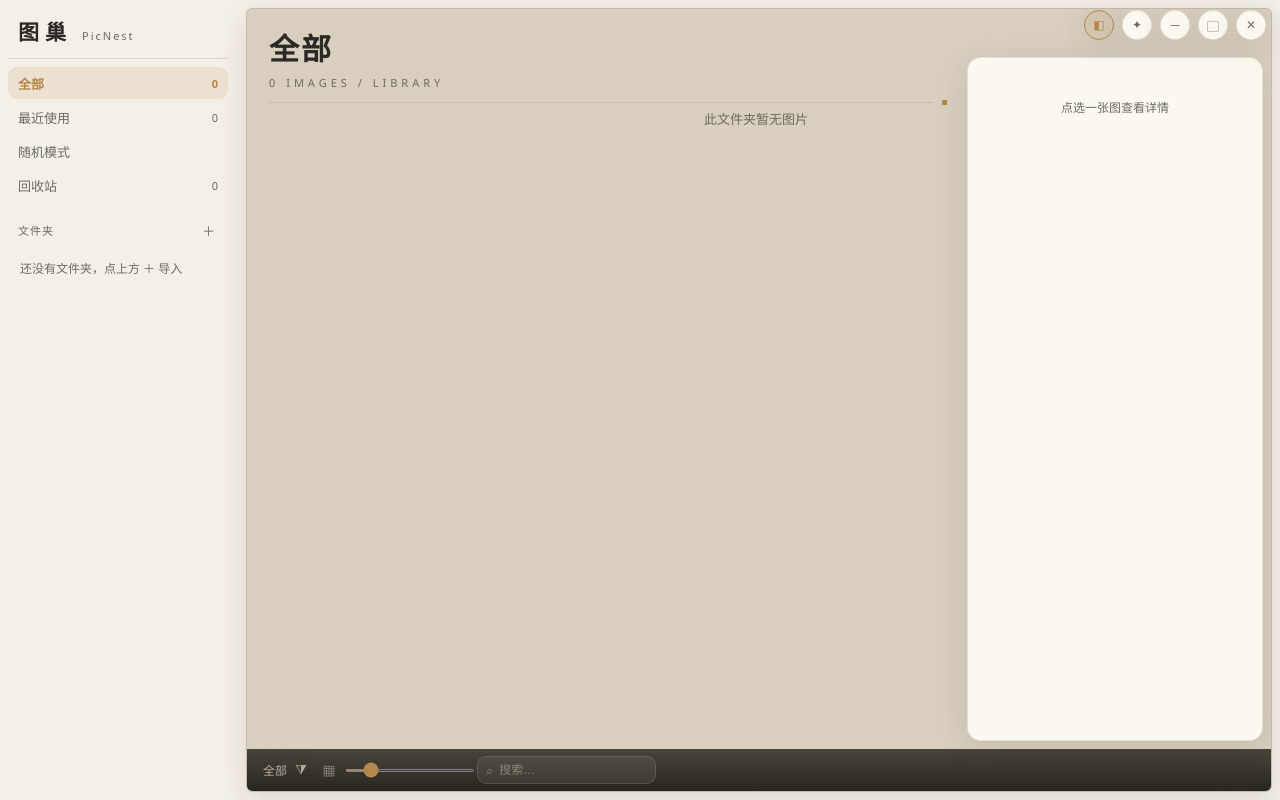
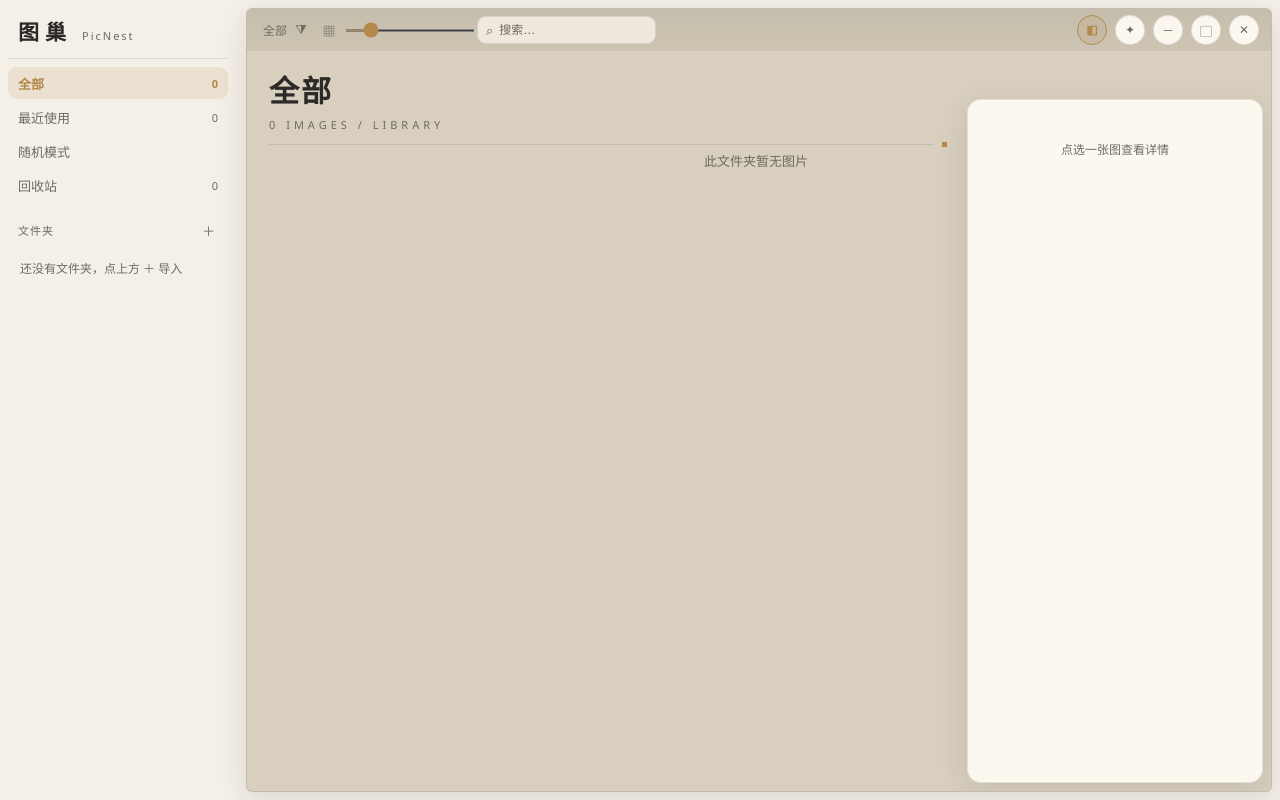
Before and after one commit to Ranbow29/PicNest, a Vue app in the folder ui/: page / in a window 1280 px wide. Built offline with nearby package versions, Linux system fonts and the light colour scheme.

Commit message:
rollback: top glass bar restored + unified inspector toggle in bar (verified)

```diff
--- a/ui/src/App.vue
+++ b/ui/src/App.vue
@@ -9,7 +9,6 @@ import Lightbox from './components/Lightbox.vue'
 import ContextMenu from './components/ContextMenu.vue'
 import DuplicateDialog from './components/DuplicateDialog.vue'
 import ResizeHandle from './components/ResizeHandle.vue'
-import { api } from './api'
 
 // ZCode 式嵌套结构：左栏底层(可拖宽) → 主面板工作区（浏览 ⇄ 大图双模式）→ 详情计划式浮岛(可收起可拖宽)
 // 全窗口兜底拖入：外部文件 → 当前浏览目录（树行/侧栏各自的 drop 会 stopPropagation 优先接管）
@@ -64,18 +63,10 @@ async function onDrop(e) {
     <div v-if="importOver" class="import-veil"><span>松开录入</span></div>
     <div v-if="importNote" class="import-note">{{ importNote }}</div>
 
-    <!-- 窗控：圆形亮色，窗体右上角（与其他窗口页面对齐） -->
-    <div class="win-controls">
-      <button class="wc insp" :class="{ on: lib.viewer.showInspector }" title="详情面板（收起/放出）" @click="lib.viewer.showInspector = !lib.viewer.showInspector">◧</button>
-      <button class="wc" title="置顶" @click="api.windowToggleAlwaysOnTop()">✦</button>
-      <button class="wc" title="最小化" @click="api.windowMinimize()">─</button>
-      <button class="wc" title="最大化" @click="api.windowMaximize()">▢</button>
-      <button class="wc close" title="关闭" @click="api.windowClose()">✕</button>
-    </div>
-
     <SideBar />
     <ResizeHandle store="sidebar" />
     <section class="main-panel">
+      <TitleBar />
       <div class="main-inner">
         <!-- 浏览模式：网格 + 详情浮岛（v-show 保滚动位置） -->
         <div v-show="!lib.lightbox.open" class="browse">
@@ -96,8 +87,6 @@ async function onDrop(e) {
           </div>
         </template>
       </div>
-      <!-- 玻璃顶栏浮在滚动区上方（内容从其底下穿过） -->
-      <TitleBar />
     </section>
   </div>
   <ContextMenu />
@@ -106,22 +95,7 @@ async function onDrop(e) {
 
 <style scoped>
 .shell { display: flex; height: 100%; position: relative; }
-.win-controls {
-  position: absolute; top: 10px; right: 14px; z-index: 45;
-  display: flex; gap: 8px;
-  -webkit-app-region: no-drag;
-}
-.wc {
-  width: 30px; height: 30px; border-radius: 50%;
-  border: 1px solid var(--border); background: var(--panel-inspector);
-  color: var(--text-2); font-size: 12px; cursor: pointer;
-  display: flex; align-items: center; justify-content: center;
-  box-shadow: var(--shadow);
-  transition: all 0.15s;
-}
-.wc:hover { background: var(--accent-weak); color: var(--accent); border-color: var(--accent); }
-.wc.close:hover { background: #e5484d; color: #fff; border-color: #e5484d; }
-.wc.insp.on { background: var(--accent-weak); color: var(--accent); border-color: var(--accent); }
+.browse :deep(.inspector), .insp-overlay :deep(.inspector) { margin-top: 8px; }
 .import-veil {
   position: absolute; inset: 0; z-index: 60;
   background: var(--accent-weak); backdrop-filter: blur(2px);
--- a/ui/src/components/TitleBar.vue
+++ b/ui/src/components/TitleBar.vue
@@ -4,7 +4,8 @@ import { useLibrary } from '../stores/library'
 import FilterBar from './FilterBar.vue'
 import { api } from '../api'
 
-// 主面板顶栏 = 玻璃浮条，按模式变形：浏览模式（面包屑/布局/排列/搜索/筛选） ⇄ 大图模式（返回/序号/缩放/详情）
+// 主面板顶栏 = 顶部玻璃条（内容从其底下穿过），按模式变形：
+// 浏览模式（面包屑/筛选/布局排列/缩放/搜索） ⇄ 大图模式（返回/序号/缩放）；窗控圆形按钮内联右端
 const lib = useLibrary()
 
 const title = computed(() => {
@@ -64,7 +65,7 @@ watch(searchText, (v) => {
 
 function onKey(e) {
   if (e.ctrlKey && e.shiftKey && (e.key === 'F' || e.key === 'f')) {
-    if (lib.lightbox.open) return // 大图模式不响应
+    if (lib.lightbox.open) return
     e.preventDefault()
     lib.filterBarOpen = !lib.filterBarOpen
     if (lib.filterBarOpen) panelOpen.value = false
@@ -134,6 +135,14 @@ function onKey(e) {
     </template>
 
     <div class="spacer" />
+    <!-- 窗控 + 详情开关：圆形亮色，内联右端（与其他窗口右上角对齐） -->
+    <div class="bar-controls">
+      <button class="wc" :class="{ on: lib.viewer.showInspector }" title="详情面板（收起/放出）" @click="lib.viewer.showInspector = !lib.viewer.showInspector">◧</button>
+      <button class="wc" title="置顶" @click="api.windowToggleAlwaysOnTop()">✦</button>
+      <button class="wc" title="最小化" @click="api.windowMinimize()">─</button>
+      <button class="wc" title="最大化" @click="api.windowMaximize()">▢</button>
+      <button class="wc close" title="关闭" @click="api.windowClose()">✕</button>
+    </div>
   </header>
 </template>
 
@@ -141,26 +150,11 @@ function onKey(e) {
 .titlebar {
   height: 42px; flex: none; display: flex; align-items: center;
   -webkit-app-region: drag;
-  background: linear-gradient(0deg, rgba(22, 20, 16, 0.9), rgba(40, 37, 30, 0.82));
-  backdrop-filter: blur(26px) saturate(1.2);
-  -webkit-backdrop-filter: blur(26px) saturate(1.2);
+  background: linear-gradient(180deg, var(--glass-strong) 0%, var(--glass-weak) 100%);
+  backdrop-filter: blur(26px) saturate(1.25);
+  -webkit-backdrop-filter: blur(26px) saturate(1.25);
   position: relative; z-index: 20;
-  color: #e8e4da;
 }
-/* 暗玻璃上的亮字覆写（两主题统一深色任务条） */
-.crumb-root, .sep, .crumb, .count, .pos, .zpct { color: #b5aea0 !important; }
-.crumb.current { color: #e8e4da !important; }
-.tool { color: #b5aea0 !important; }
-.tool:hover { background: rgba(212, 169, 100, 0.18) !important; color: #d4a964 !important; }
-.tool.on {
-  background: rgba(212, 169, 100, 0.22) !important; color: #d4a964 !important;
-  box-shadow: inset 0 0 0 1px rgba(212, 169, 100, 0.7) !important;
-}
-.search { background: rgba(255, 255, 255, 0.07) !important; border-color: rgba(255, 255, 255, 0.12) !important; }
-.search:focus-within { border-color: rgba(212, 169, 100, 0.7) !important; }
-.s-icon { color: #8a8577 !important; }
-.search input { color: #e8e4da !important; }
-.search input::placeholder { color: #8a8577 !important; }
 .left { display: flex; align-items: center; gap: 6px; padding-left: 16px; min-width: 0; overflow: hidden; }
 .crumb-root { font-size: 12px; color: var(--text-2); }
 .sep { color: var(--text-2); font-size: 11px; }
@@ -191,12 +185,10 @@ button.tool.funnel .badge {
   background: var(--accent); color: #fff; font-size: 9px; font-style: normal;
   display: flex; align-items: center; justify-content: center; padding: 0 3px;
 }
-.funnel-pop { position: absolute; bottom: 50px; right: 4px; z-index: 50; border-radius: 16px; box-shadow: 0 18px 50px rgba(0, 0, 0, 0.28); }
+.funnel-pop { position: absolute; top: 50px; right: 4px; z-index: 50; border-radius: 16px; box-shadow: 0 18px 50px rgba(0, 0, 0, 0.28); }
 .vo-panel {
-  position: absolute; bottom: 50px; right: 4px; z-index: 50; width: 300px; border-radius: 16px; box-shadow: 0 18px 50px rgba(0, 0, 0, 0.28);
+  position: absolute; top: 50px; right: 4px; z-index: 50; width: 300px; border-radius: 16px; box-shadow: 0 18px 50px rgba(0, 0, 0, 0.28);
   background: var(--panel); backdrop-filter: blur(var(--blur)) saturate(1.2);
-  border: 1px solid var(--border); border-radius: 12px; box-shadow: var(--shadow);
-  padding: 12px 14px; animation: pop 0.14s ease;
 }
 @keyframes pop { from { transform: translateY(-4px); opacity: 0; } to { transform: none; opacity: 1; } }
 .vo-row { display: flex; align-items: flex-start; gap: 10px; padding: 6px 0; }
@@ -223,5 +215,16 @@ button.tool.funnel .badge {
 .search input { width: 150px; border: none; background: transparent; outline: none; color: var(--text); font-size: 12px; }
 .search input::placeholder { color: var(--text-2); }
 
-.zoom-slider { -webkit-app-region: no-drag; }
+/* 窗控 + 详情开关：圆形亮色内联 */
+.bar-controls { display: flex; align-items: center; gap: 8px; padding-right: 12px; -webkit-app-region: no-drag; }
+.wc {
+  width: 30px; height: 30px; border-radius: 50%;
+  border: 1px solid var(--border); background: var(--panel-inspector);
+  color: var(--text-2); font-size: 12px; cursor: pointer;
+  display: flex; align-items: center; justify-content: center;
+  transition: all 0.15s;
+}
+.wc:hover { background: var(--accent-weak); color: var(--accent); border-color: var(--accent); }
+.wc.on { background: var(--accent-weak); color: var(--accent); border-color: var(--accent); font-weight: 600; }
+.wc.close:hover { background: #e5484d; color: #fff; border-color: #e5484d; }
 </style>
```
